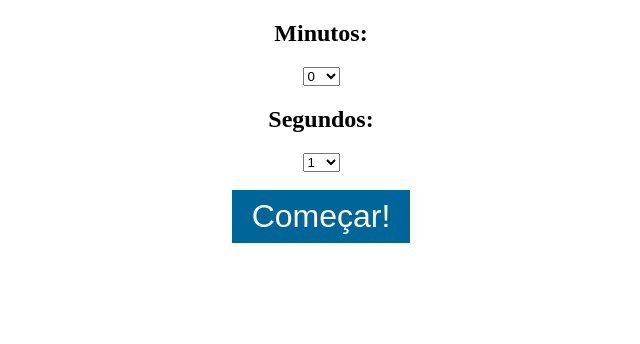
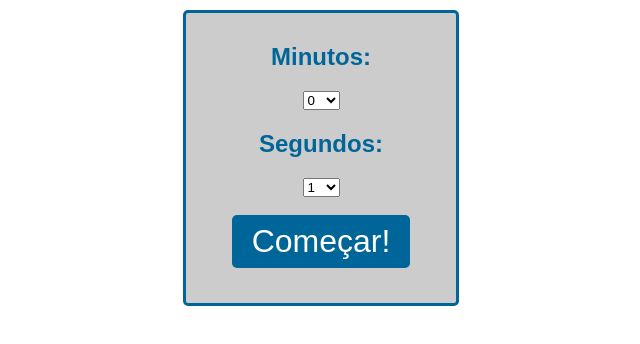
Before and after one commit to diegocb81/projeto_cronometro, a plain HTML site: page index.html in a window 1280 px wide. Shown: the whole page, without its empty margins (319-959 px from the left). Drawn offline with Linux system fonts and the light colour scheme.

Commit message:
Atualizando o projeto

```diff
--- a/index.html
+++ b/index.html
@@ -8,6 +8,16 @@
     <style>
         .container {
             text-align: center;
+            width: 250px;
+            height: 270px;
+            border: 3px solid #069;
+            margin: 0 auto;
+            border-radius: 5px;
+            background-color: #cccccc;
+            padding: 10px;
+            color: #069;
+            margin-top: 10px;
+            font-family: sans-serif;
         }
 
         button {
@@ -17,6 +27,8 @@
             padding: 8px 20px;
             cursor: pointer;
             border: 0;
+            border-radius: 5px;
+            font-family: sans-serif;
         }
     </style>
 </head>
@@ -36,10 +48,8 @@
 
         <div id="display">
             <h3></h3>
-        </div>
-        <!--display-->
-    </div>
-    <!--container-->
+        </div><!--display-->
+    </div><!--container-->
 
     <script>
         var display = document.getElementById('display');
```
